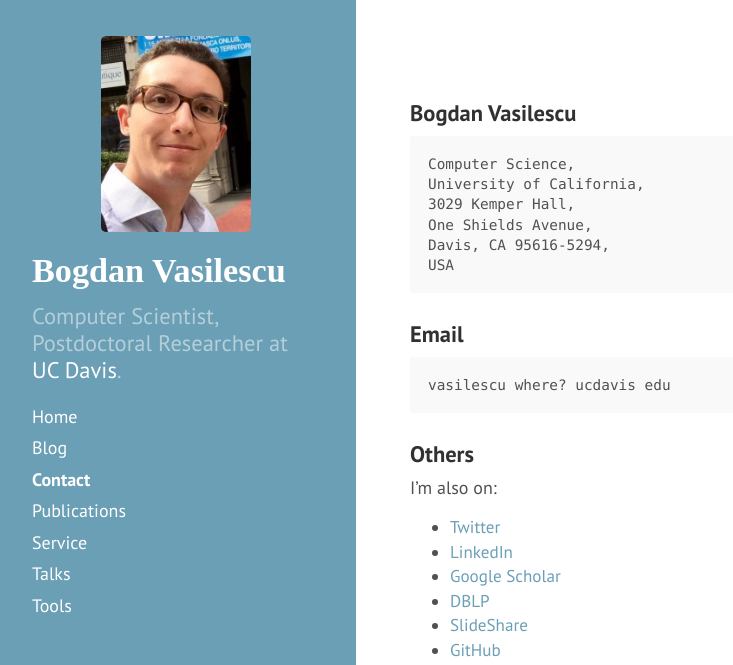
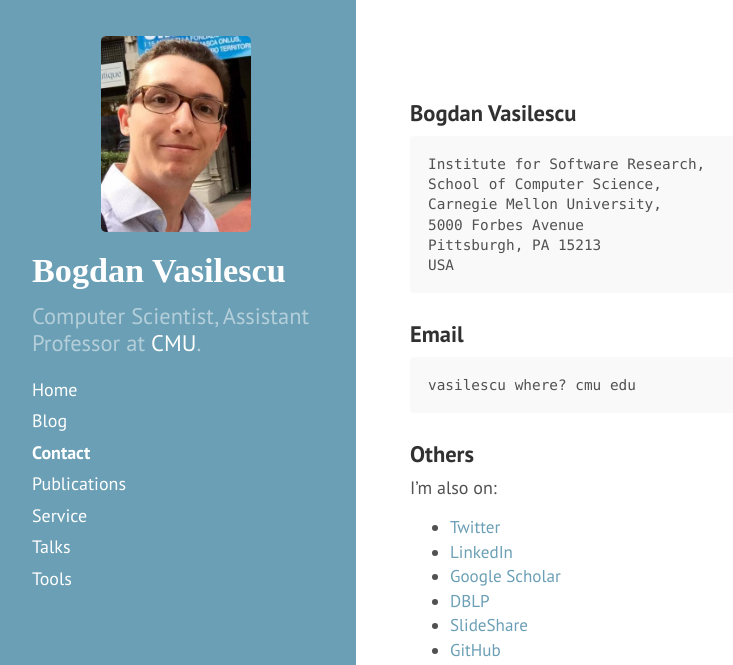
Before and after one commit to bvasiles/bvasiles.github.io, a Jekyll site: the page built from contact.md, in a window 1280 px wide and 1129 px high, cut to the strip 0-665 px from the top of the window. Shown: the whole strip, without its empty margins (4-737 px from the left). Built offline with Jekyll 4.4.1, drawn with Linux system fonts in a browser that asks for light colours; nearby versions of some CDN libraries; Markdown is read by kramdown in place of the engine named in the settings.

Commit message:
more on new affiliation

```diff
--- a/_includes/sidebar.html
+++ b/_includes/sidebar.html
@@ -8,7 +8,7 @@
           {{ site.title }}
       </h1>
       <p class="lead">
-		Computer Scientist, Postdoctoral Researcher at <a href="http://www.ucdavis.edu">UC Davis</a>.
+		Computer Scientist, Assistant Professor at <a href="http://www.cmu.edu">CMU</a>.
       </p>
     </div>
 
--- a/contact.md
+++ b/contact.md
@@ -5,16 +5,16 @@ title: Contact
 
 ### Bogdan Vasilescu
 
-    Computer Science,
-    University of California,
-    3029 Kemper Hall,
-    One Shields Avenue,
-    Davis, CA 95616-5294,
+    Institute for Software Research,
+    School of Computer Science,
+    Carnegie Mellon University,
+    5000 Forbes Avenue
+	Pittsburgh, PA 15213
     USA
 
 ### Email
 
-    vasilescu where? ucdavis edu
+    vasilescu where? cmu edu
 
 ### Others
 
```
Also changed, not shown: index.html (+5 -3 lines).
